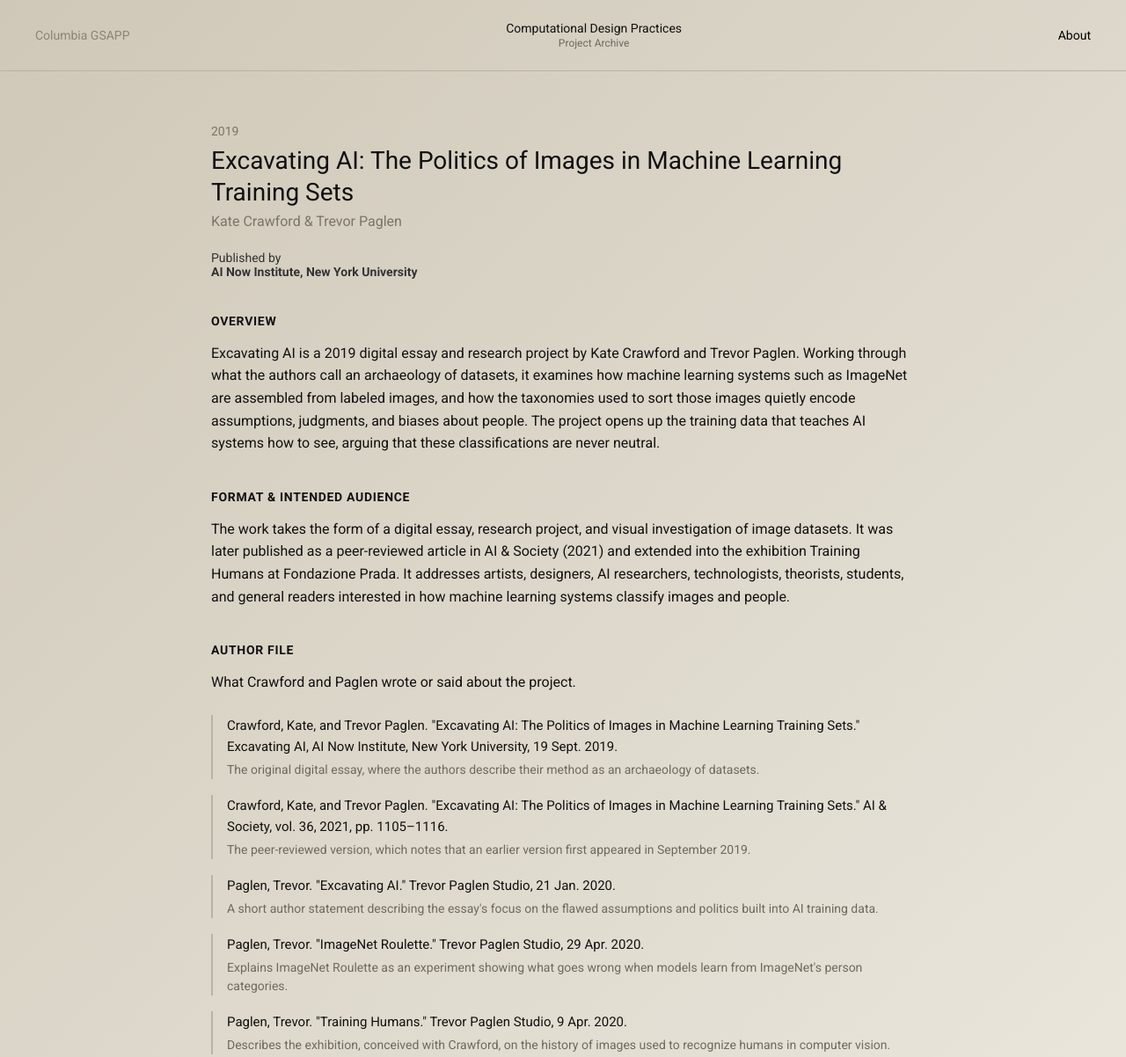
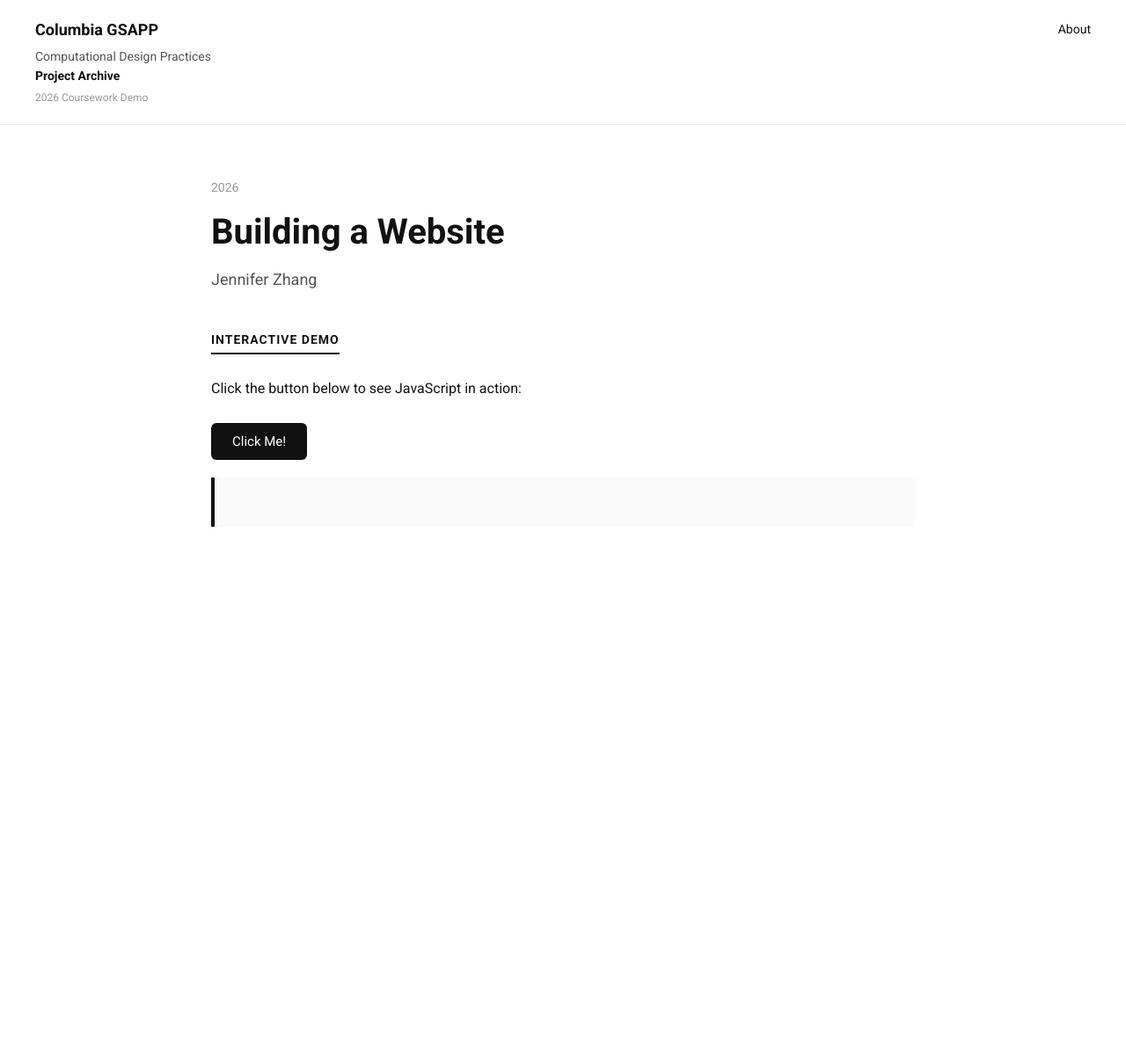
Before and after one commit to jzhang2468/my-first-repo, a plain HTML site: page index.html in a window 1280 px wide. Shown: the top 1202 px of the page at 88% size. After the commit the page ends 800 px from the top, so only its background shows below. Drawn offline with Linux system fonts and the light colour scheme.

Commit message:
Add files via upload

```diff
--- a/index.html
+++ b/index.html
@@ -2,95 +2,36 @@
 <html lang="en">
 <head>
     <meta charset="UTF-8">
-  <title>Excavating AI — Project Archive</title>
+    <meta name="viewport" content="width=device-width, initial-scale=1.0">
+    <title>Project Archive · Jennifer Zhang</title>
     <link href="https://fonts.googleapis.com/css2?family=Roboto:wght@300;400;700&display=swap" rel="stylesheet">
     <link rel="stylesheet" href="style.css">
 </head>
-
 <body>
     <header>
-    <div class="left">Columbia GSAPP</div>
-    <div class="center">
+        <div class="left">
+            <div class="institution">Columbia GSAPP</div>
+            <div class="practice">
                 Computational Design Practices<br>
                 <span>Project Archive</span>
             </div>
-    <div class="right"><a href="#">About</a></div>
+            <div class="subtitle">2026 Coursework Demo</div>
+        </div>
+        <div class="right">
+            <a href="#">About</a>
+        </div>
     </header>
-
     <main>
-    <div class="project-meta">2019</div>
-    <div class="project-title">Excavating AI: The Politics of Images in Machine Learning Training Sets</div>
-    <div class="project-subtitle">Kate Crawford &amp; Trevor Paglen</div>
-    <div class="advisor">Published by<br><strong>AI Now Institute, New York University</strong></div>
-
-    <div class="section-title">Overview</div>
-    <p>Excavating AI is a 2019 digital essay and research project by Kate Crawford and Trevor Paglen. Working through what the authors call an archaeology of datasets, it examines how machine learning systems such as ImageNet are assembled from labeled images, and how the taxonomies used to sort those images quietly encode assumptions, judgments, and biases about people. The project opens up the training data that teaches AI systems how to see, arguing that these classifications are never neutral.</p>
-
-    <div class="section-title">Format &amp; Intended Audience</div>
-    <p>The work takes the form of a digital essay, research project, and visual investigation of image datasets. It was later published as a peer-reviewed article in AI &amp; Society (2021) and extended into the exhibition Training Humans at Fondazione Prada. It addresses artists, designers, AI researchers, technologists, theorists, students, and general readers interested in how machine learning systems classify images and people.</p>
-
-    <div class="section-title">Author File</div>
-    <p>What Crawford and Paglen wrote or said about the project.</p>
-    <ul class="references">
-      <li>
-        <span class="ref-source">Crawford, Kate, and Trevor Paglen. "Excavating AI: The Politics of Images in Machine Learning Training Sets." Excavating AI, AI Now Institute, New York University, 19 Sept. 2019.</span>
-        <span class="ref-note">The original digital essay, where the authors describe their method as an archaeology of datasets.</span>
-      </li>
-      <li>
-        <span class="ref-source">Crawford, Kate, and Trevor Paglen. "Excavating AI: The Politics of Images in Machine Learning Training Sets." AI &amp; Society, vol. 36, 2021, pp. 1105–1116.</span>
-        <span class="ref-note">The peer-reviewed version, which notes that an earlier version first appeared in September 2019.</span>
-      </li>
-      <li>
-        <span class="ref-source">Paglen, Trevor. "Excavating AI." Trevor Paglen Studio, 21 Jan. 2020.</span>
-        <span class="ref-note">A short author statement describing the essay's focus on the flawed assumptions and politics built into AI training data.</span>
-      </li>
-      <li>
-        <span class="ref-source">Paglen, Trevor. "ImageNet Roulette." Trevor Paglen Studio, 29 Apr. 2020.</span>
-        <span class="ref-note">Explains ImageNet Roulette as an experiment showing what goes wrong when models learn from ImageNet's person categories.</span>
-      </li>
-      <li>
-        <span class="ref-source">Paglen, Trevor. "Training Humans." Trevor Paglen Studio, 9 Apr. 2020.</span>
-        <span class="ref-note">Describes the exhibition, conceived with Crawford, on the history of images used to recognize humans in computer vision.</span>
-      </li>
-      <li>
-        <span class="ref-source">Fondazione Prada. "Kate Crawford | Trevor Paglen: Training Humans." 2019–2020.</span>
-        <span class="ref-note">Exhibition context in which Crawford frames the work as an attempt to open the black boxes of AI.</span>
-      </li>
-    </ul>
-
-    <div class="section-title">Response File</div>
-    <p>What others wrote about the project.</p>
-    <ul class="references">
-      <li>
-        <span class="ref-source">Simonite, Tom. "The Viral App That Labels You Isn't Quite What You Think." Wired, 2019.</span>
-        <span class="ref-note">Reports how ImageNet Roulette went viral and revealed biased, problematic labels inside ImageNet.</span>
-      </li>
-      <li>
-        <span class="ref-source">Frieze. "How AI Selfie App ImageNet Roulette Took the Internet by Storm." Frieze, 2019.</span>
-        <span class="ref-note">Frames the project through art-world and internet reception, focusing on the labels users shared publicly.</span>
-      </li>
-      <li>
-        <span class="ref-source">Wong, Julia Carrie. "The Viral Selfie App ImageNet Roulette Seemed Fun." The Guardian, 2019.</span>
-        <span class="ref-note">Discusses the experience of being labeled by the tool and the racialized categories it exposed.</span>
-      </li>
-      <li>
-        <span class="ref-source">Lyons, Michael J. "Excavating 'Excavating AI': The Elephant in the Gallery." arXiv, 2020.</span>
-        <span class="ref-note">A critical response raising concerns about informed consent and how facial-image datasets were exhibited.</span>
-      </li>
-      <li>
-        <span class="ref-source">Lyons, Michael J. "'Excavating AI' Re-excavated: Debunking a Fallacious Account of the JAFFE Dataset." arXiv, 2021.</span>
-        <span class="ref-note">Continues the critique, challenging the authors' account of the JAFFE dataset.</span>
-      </li>
-    </ul>
-
+        <div class="project-meta">2026</div>
+        <div class="project-title">Building a Website</div>
+        <div class="project-subtitle">Jennifer Zhang</div>
+        <section class="interactive">
             <div class="section-title">Interactive Demo</div>
-    <p>ImageNet Roulette, part of the project, classified anyone who uploaded a photo using ImageNet's person categories. Click the button to see how a single input is reduced to one label.</p>
-
-    <button id="demoButton">Classify Me</button>
-
+            <p>Click the button below to see JavaScript in action:</p>
+            <button id="demoButton">Click Me!</button>
             <div id="messageDisplay"></div>
+        </section>
     </main>
-
     <script src="script.js"></script>
 </body>
 </html>
--- a/script.js
+++ b/script.js
@@ -1,26 +1,21 @@
-document.addEventListener('DOMContentLoaded', function() {
-  const button = document.getElementById('demoButton');
-  const messageArea = document.getElementById('messageDisplay');
+document.addEventListener('DOMContentLoaded', function () {
+    const button = document.getElementById('demoButton');
+    const messageArea = document.getElementById('messageDisplay');
 
-  const labels = [
-    'researcher',
-    'enthusiast',
-    'spectator',
-    'commuter',
-    'newcomer',
-    'onlooker'
-  ];
-
-  button.addEventListener('click', function() {
-    const label = labels[Math.floor(Math.random() * labels.length)];
-    const currentTime = new Date().toLocaleTimeString();
-
-    messageArea.textContent = 'The classifier labels you "' + label + '" at ' + currentTime + '. ImageNet Roulette worked like this: it reduced a whole person to a single category. Crawford and Paglen showed that many of those categories were arbitrary, biased, or harmful.';
-
-    button.textContent = 'Classified';
-
-    setTimeout(function() {
-      button.textContent = 'Classify Me';
-    }, 2000);
-  });
+    let clickCount = 0;
+    button.addEventListener('click', function () {
+        clickCount++;
+        console.log('Button was clicked ' + clickCount + ' time(s)');
+        const currentTime = new Date().toLocaleTimeString();
+        const message = 'Hello! You clicked the button ' + clickCount +
+                        ' time(s). Last click at ' + currentTime + '.';
+        messageArea.textContent = message;
+        messageArea.classList.remove('show');
+        void messageArea.offsetWidth;
+        messageArea.classList.add('show');
+        button.textContent = 'Thanks for clicking!';
+        setTimeout(function () {
+            button.textContent = 'Click Me!';
+        }, 2000);
+    });
 });
--- a/style.css
+++ b/style.css
@@ -1,41 +1,50 @@
+@import url('https://fonts.googleapis.com/css2?family=Roboto:wght@300;400;700&display=swap');
 body {
     font-family: 'Roboto', sans-serif;
-  background: linear-gradient(135deg, #cfc8b8, #f2efe7);
+    background-color: #ffffff;
     color: #111;
     margin: 0;
-  padding: 0;
-  min-height: 100vh;
+    line-height: 1.6;
 }
 
 header {
     display: flex;
     justify-content: space-between;
-  align-items: center;
-  padding: 24px 40px;
-  border-bottom: 1px solid #b8b2a4;
-  font-size: 14px;
+    align-items: flex-start;
+    padding: 20px 40px;
+    border-bottom: 1px solid #eee;
 }
 
-header .left {
-  color: #8a8577;
+header .institution {
+    font-weight: 700;
+    font-size: 18px;
 }
 
-header .center {
-  font-weight: 400;
-  text-align: center;
+header .practice {
+    margin-top: 4px;
+    font-size: 14px;
+    color: #555;
 }
 
-header .center span {
+header .practice span {
+    font-weight: 700;
+    color: #111;
+}
+
+header .subtitle {
+    margin-top: 4px;
     font-size: 12px;
-  color: #6f6a5d;
+    color: #999;
 }
 
 header .right a {
-  color: #000;
+    color: #111;
     text-decoration: none;
-  font-weight: 400;
+    font-size: 14px;
 }
-
+header .right a:hover {
+    text-decoration: underline;
+}
 main {
     max-width: 800px;
     margin: 60px auto;
@@ -44,70 +53,29 @@
 
 .project-meta {
     font-size: 14px;
-  color: #7a7568;
-  margin-bottom: 8px;
+    color: #999;
 }
 
 .project-title {
-  font-size: 28px;
-  font-weight: 400;
-  line-height: 1.3;
-  margin-bottom: 4px;
+    font-size: 40px;
+    font-weight: 700;
+    margin: 8px 0;
 }
 
 .project-subtitle {
-  font-size: 16px;
-  color: #7a7568;
-  margin-bottom: 24px;
+    font-size: 18px;
+    color: #555;
+    margin-bottom: 40px;
 }
-
-.advisor {
-  font-size: 14px;
-  margin-bottom: 40px;
-  color: #333;
-}
-
 .section-title {
     font-weight: 700;
     text-transform: uppercase;
-  letter-spacing: 0.05em;
-  margin-top: 40px;
-  margin-bottom: 12px;
+    margin-bottom: 10px;
     font-size: 14px;
-}
-
-p {
-  font-size: 16px;
-  line-height: 1.6;
-  margin-bottom: 24px;
-  color: #111;
-}
-
-.references {
-  list-style: none;
-  padding-left: 0;
-  margin: 0 0 24px;
-}
-
-.references li {
-  margin-bottom: 18px;
-  padding-left: 16px;
-  border-left: 2px solid #b8b2a4;
-}
-
-.ref-source {
-  display: block;
-  font-size: 15px;
-  line-height: 1.6;
-  color: #111;
-  margin-bottom: 4px;
-}
-
-.ref-note {
-  display: block;
-  font-size: 14px;
-  line-height: 1.5;
-  color: #6f6a5d;
+    letter-spacing: 1px;
+    border-bottom: 2px solid #111;
+    display: inline-block;
+    padding-bottom: 4px;
 }
 
 button {
@@ -115,12 +83,12 @@
     color: white;
     border: none;
     padding: 12px 24px;
-  font-size: 14px;
-  font-weight: 400;
+    border-radius: 6px;
     cursor: pointer;
-  margin-bottom: 20px;
+    font-family: 'Roboto', sans-serif;
+    font-size: 15px;
     transition: background-color 0.3s;
-  border-radius: 4px;
+    margin-top: 10px;
 }
 
 button:hover {
@@ -128,12 +96,18 @@
 }
 
 #messageDisplay {
-  font-size: 16px;
-  line-height: 1.6;
     margin-top: 20px;
     padding: 16px;
-  border: 1px solid #b8b2a4;
-  background-color: rgba(255, 255, 255, 0.6);
-  border-radius: 4px;
-  min-height: 20px;
+    border-left: 4px solid #111;
+    background-color: #fafafa;
+    min-height: 24px;
+    color: #333;
 }
+
+#messageDisplay.show {
+    animation: fadeIn 0.4s ease;
+}
+@keyframes fadeIn {
+    from { opacity: 0; transform: translateY(6px); }
+    to   { opacity: 1; transform: translateY(0); }
+}
```
Lines whose indentation alone changed are shown as unchanged.
